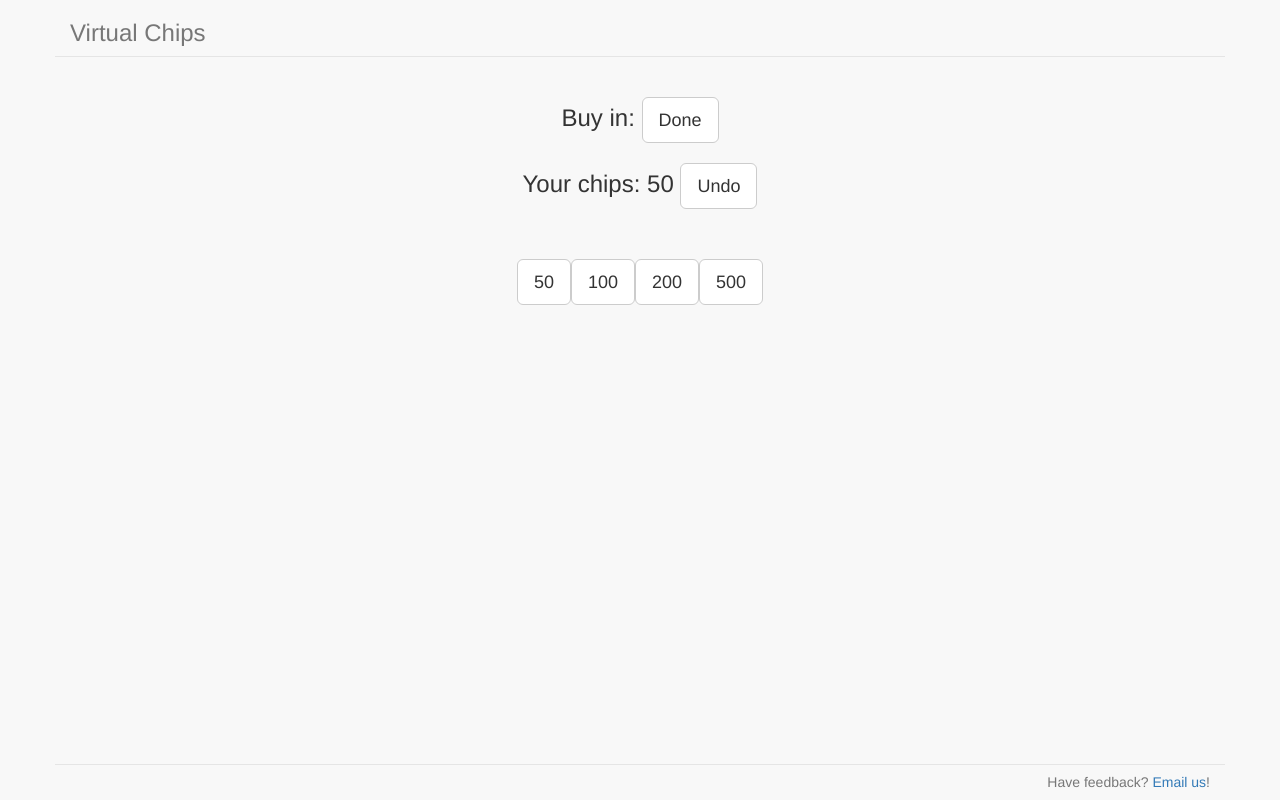
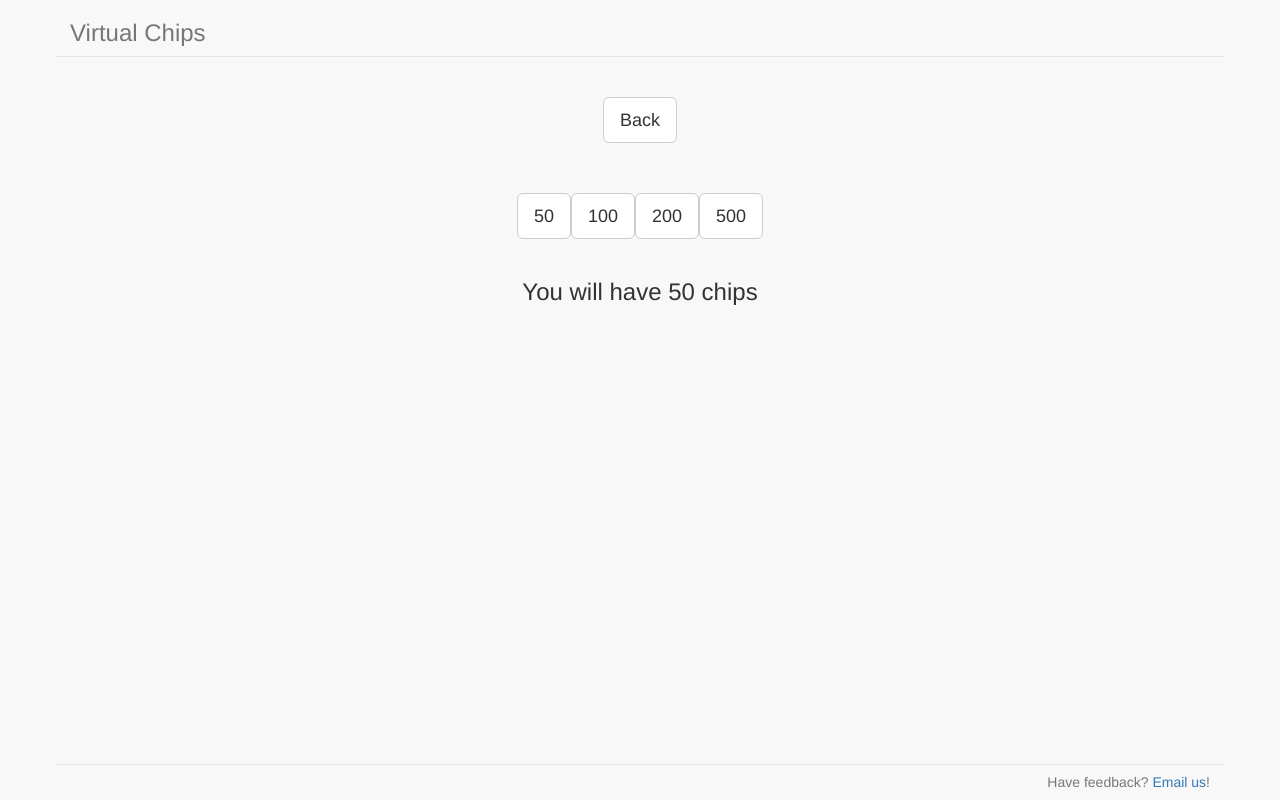
Before and after one commit to joemercer/chips, a website: page app/index.html at #/buyin in a window 1280 px wide. Drawn offline with nearby package versions, Linux system fonts and the light colour scheme; some packages are replaced by stand-ins of ours; files that its build step writes are made by us from their sources.

Commit message:
some love for the buyin screen

```diff
--- a/app/views/buyin.html
+++ b/app/views/buyin.html
@@ -9,9 +9,10 @@
   <div class="content-wrapper">
     <div class="text-center">
 
-			<h3>Buy in: <a href="#/bet" ng-click="buyIn()" class="btn btn-lg btn-default">Done</a></h3>
-
-			<h3>Your chips: {{bankroll + buyInAmt}} <button ng-click="undoAddToBuyIn()" class="btn btn-lg btn-default">Undo</button></h3>
+    	<h3>
+				<a href="#/bet" ng-click="buyIn()" class="btn btn-lg btn-default"><span ng-if="buyInAmt <= 0"> Back</span><span ng-if="buyInAmt > 0"> Buy in {{buyInAmt}}</span></a>
+				<button ng-if="buyInAmt > 0" ng-click="undoAddToBuyIn()" class="btn btn-lg btn-default">Undo</button>
+			</h3>
 
 			<br>
 			<br>
@@ -19,6 +20,11 @@
 			<div ng-repeat="amt in buyInAmts" class="inline">
 				<button ng-click="addToBuyIn({{amt}})" class="btn btn-lg btn-default">{{amt}}</button>
 			</div>
+
+			<br>
+			<br>
+
+			<h3>You will have {{bankroll + buyInAmt}} chips</h3>
 
 		</div>
   </div>
```
